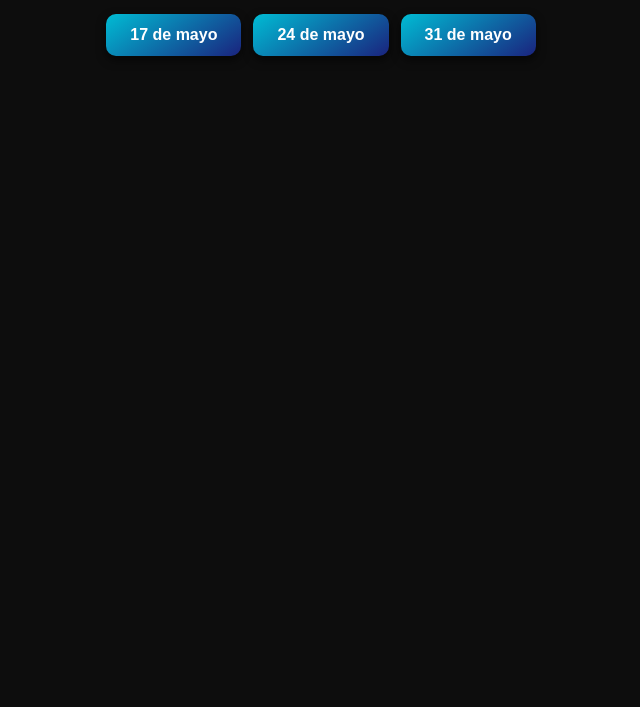
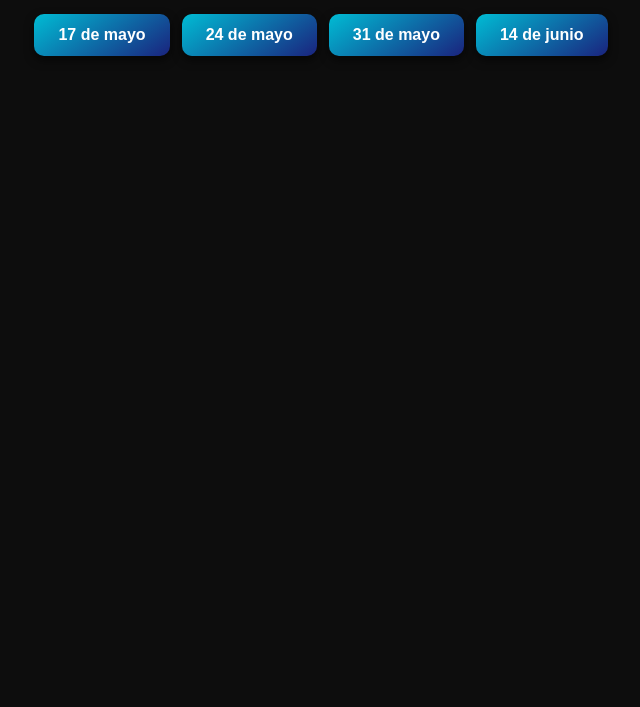
Before and after one commit to jeripacha/respaldo-de-mesas-jeri, a plain HTML site: page index.html in a window 1280 px wide. Shown: the part 93-800 px from the top of the page, without its empty margins (319-959 px from the left). Drawn offline with Linux system fonts and the light colour scheme.

Commit message:
Update index.html

```diff
--- a/index.html
+++ b/index.html
@@ -14,6 +14,7 @@
     <button onclick="openModal(0)">17 de mayo</button>
     <button onclick="openModal(1)">24 de mayo</button>
     <button onclick="openModal(2)">31 de mayo</button>
+    <button onclick="openModal(3)">14 de junio</button>
   </div>
 
   <!-- Modal -->
```
